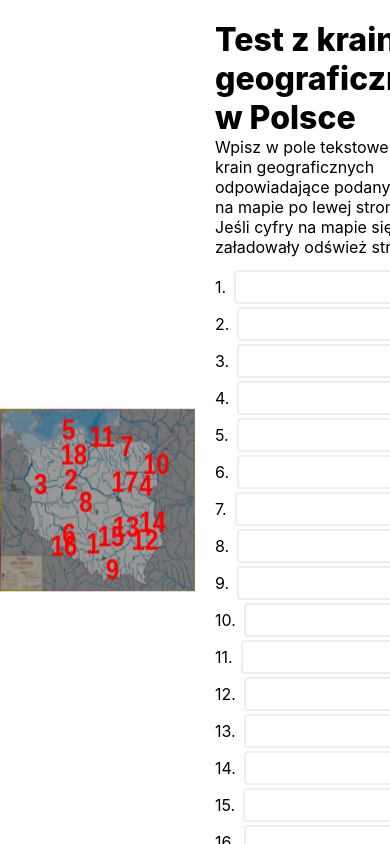
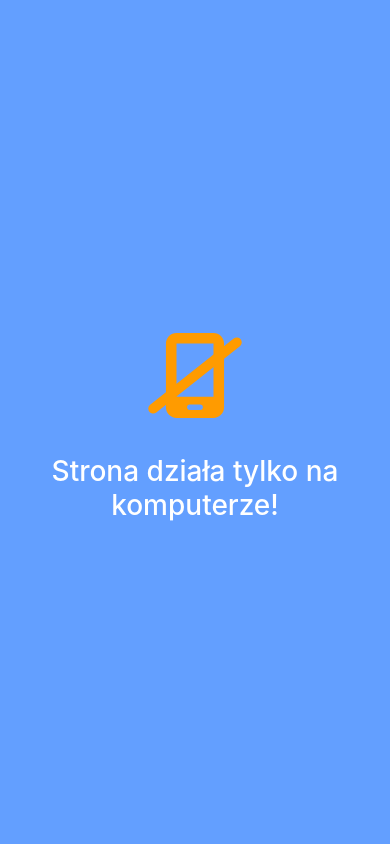
Before and after one commit to rkubapl/geography-test, a React (Create React App) app: page / in a window 390 px wide. Shown: the top 844 px of the page. Built offline with nearby package versions, Linux system fonts and the light colour scheme; the HTML template or start-up script is replaced by a standard one.

Commit message:
block website on phone

```diff
--- a/src/App.css
+++ b/src/App.css
@@ -41,3 +41,45 @@ button {
     font-size: .9rem;
     font-weight: 300;
 }
+
+@media only screen and (min-width: 900px) {
+    .notify {
+        display: none;
+    }
+}
+
+@media only screen and (max-width: 900px) {
+    .notify {
+        position:fixed;
+        padding:0;
+        margin:0;
+
+        top:0;
+        left:0;
+        height: 100vh;
+        width: 100vw;
+
+
+        background-color: #639fff;
+        /*opacity: .5;*/
+
+        font-size: 2rem;
+        color: white;
+
+        display: flex;
+        align-items: center;
+        justify-content: center;
+        flex-direction: column;
+        gap: 25px;
+    }
+
+    .notifyContent {
+
+    }
+
+    .notifyText {
+        font-weight: 500;
+        text-align: center;
+        font-size: 1.75rem;
+    }
+}
--- a/src/App.js
+++ b/src/App.js
@@ -71,7 +71,11 @@ function App() {
 
   return (
     <div className="App">
-        <div style={{display: "flex"}}>
+        <div className="notify">
+            <img src="/cant-phone.svg" style={{width: "110px"}} alt="przekreślony telefon" />
+            <span className="notifyText">Strona działa tylko na komputerze!</span>
+        </div>
+        <div style={{display: "flex", width: "100%"}}>
             <Canvas points={randomly} />
             <div className="questions">
                 <h1>Test z krain geograficznych w Polsce</h1>
```
Also changed, not shown: public/cant-phone.svg (added).
